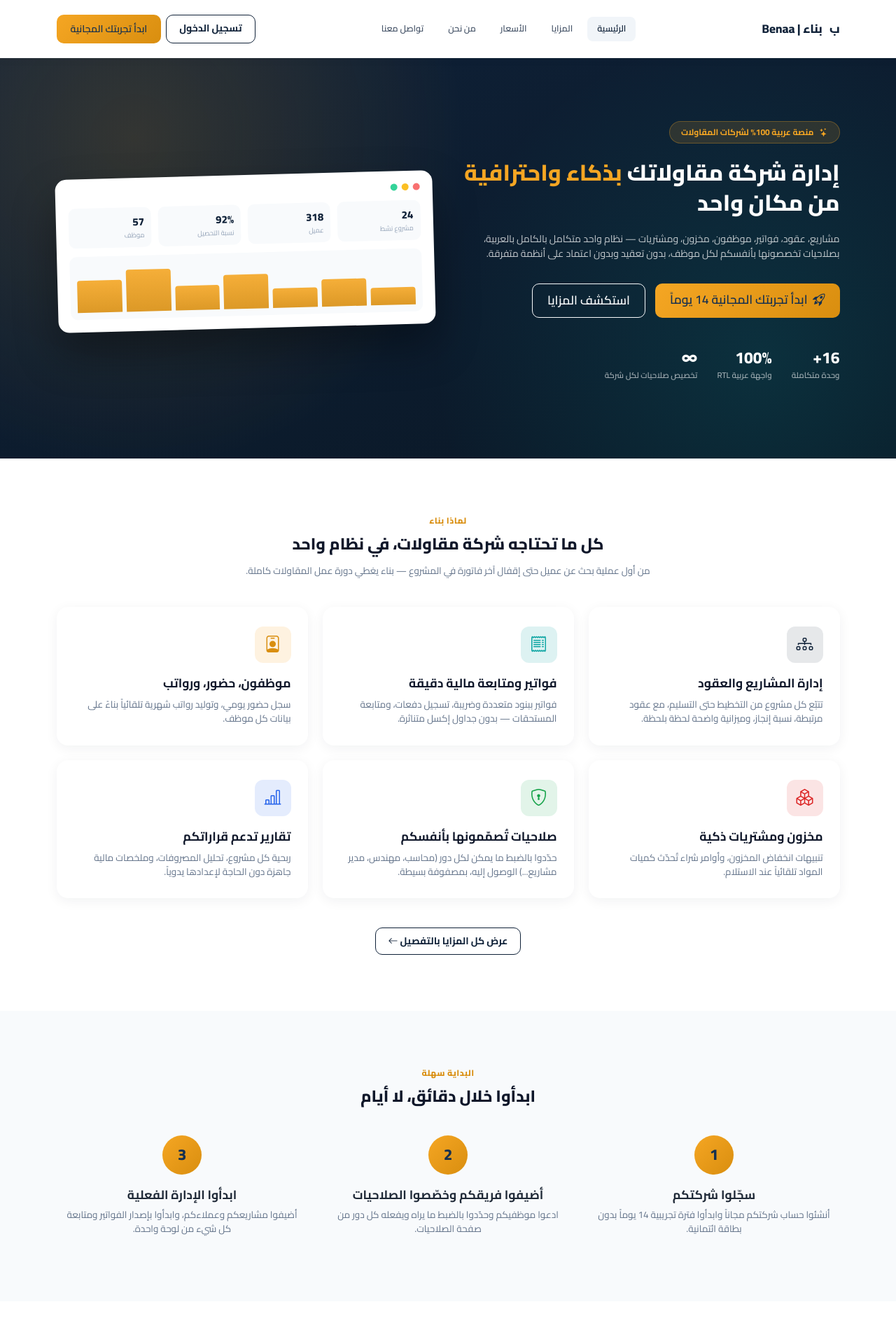
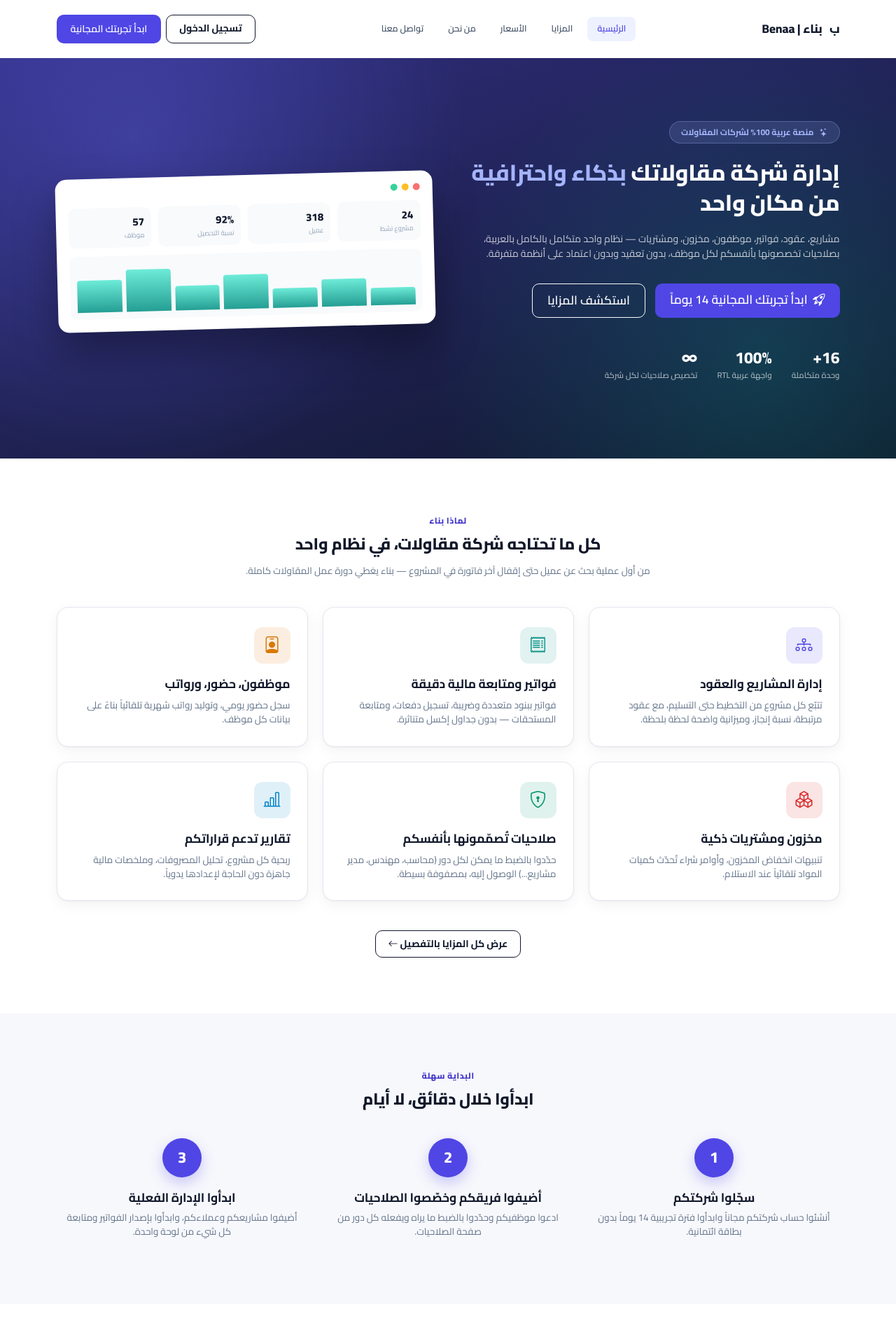
Before and after one commit to anghulam/benaa, a PHP site: page / in a window 1280 px wide. Shown: the top 1920 px of the page at 70% size. Run offline with PHP 8.4, Linux system fonts and the light colour scheme; data that the repository does not hold is empty.

Commit message:
إعادة تصميم كاملة للنظام والموقع التسويقي بهوية بصرية احترافية جديدة
استبدال الهوية القديمة (كحلي داكن + ذهبي) بهوية نيلي عصري (indigo/teal)
في assets/css/style.css وassets/css/site.css بالكامل من الصفر: أزرار مسطحة،
بطاقات بحدود بدل الظلال الثقيلة، شريط جانبي داكن موحد، وتناسق ألوان أوضح.

كما تم تنظيف كل الألوان القديمة المتبقية التي لم تكن تتبع نظام المتغيرات
الجديد (text-warning الافتراضي من Bootstrap، وألوان hex ثابتة قديمة) في
صفحات تسجيل الدخول والتسجيل ومعالج التثبيت ولوحة التقارير وباقات الاشتراك،
لضمان اتساق الهوية البصرية في كل الصفحات دون استثناء.

Co-Authored-By: Claude Sonnet 5 <noreply@anthropic.com>
Claude-Session: https://claude.ai/code/session_018Xq7vLMYs8VJNUwcS9s9uq

```diff
--- a/assets/css/site.css
+++ b/assets/css/site.css
@@ -10,7 +11,7 @@
 /* ---------------------------- شريط التنقل ---------------------------- */
 .site-navbar {
   background: #fff;
-  box-shadow: 0 2px 12px rgba(15, 33, 56, 0.06);
+  box-shadow: 0 1px 0 rgba(15, 23, 42, 0.06);
   position: sticky;
   top: 0;
   z-index: 1030;
@@ -88,7 +89,7 @@
   gap: 10px;
   font-weight: 800;
   font-size: 17px;
-  color: var(--bn-navy);
+  color: var(--bn-ink);
 }
 
 .site-nav-link {
@@ -100,13 +101,13 @@
 
 .site-nav-link:hover,
 .site-nav-link.active {
-  color: var(--bn-navy) !important;
-  background: #f1f5f9;
+  color: var(--bn-primary) !important;
+  background: var(--bn-primary-light);
 }
 
 .btn-outline-navy {
-  border: 1.5px solid var(--bn-navy);
-  color: var(--bn-navy);
+  border: 1.5px solid var(--bn-ink);
+  color: var(--bn-ink);
   font-weight: 700;
   border-radius: 10px;
   padding: 8px 18px;
@@ -114,13 +115,13 @@
 }
 
 .btn-outline-navy:hover {
-  background: var(--bn-navy);
+  background: var(--bn-ink);
   color: #fff;
 }
 
 /* ---------------------------- القسم الرئيسي (Hero) ---------------------------- */
 .site-hero {
-  background: linear-gradient(160deg, var(--bn-navy) 0%, var(--bn-navy-dark) 100%);
+  background: linear-gradient(160deg, var(--bn-primary-darker) 0%, var(--bn-navy-dark) 100%);
   position: relative;
   overflow: hidden;
   padding: 90px 0 110px;
@@ -130,8 +131,8 @@
   content: "";
   position: absolute;
   inset: 0;
-  background-image: radial-gradient(circle at 15% 20%, rgba(245,166,35,0.16) 0%, transparent 40%),
-                     radial-gradient(circle at 85% 75%, rgba(14,165,163,0.16) 0%, transparent 40%);
+  background-image: radial-gradient(circle at 15% 20%, rgba(99,102,241,0.35) 0%, transparent 40%),
+                     radial-gradient(circle at 85% 75%, rgba(13,148,136,0.28) 0%, transparent 40%);
 }
 
 .site-hero .container { position: relative; z-index: 1; }
@@ -140,9 +141,9 @@
   display: inline-flex;
   align-items: center;
   gap: 8px;
-  background: rgba(245,166,35,0.14);
-  color: var(--bn-amber);
-  border: 1px solid rgba(245,166,35,0.3);
+  background: rgba(165,180,252,0.14);
+  color: var(--bn-primary-tint);
+  border: 1px solid rgba(165,180,252,0.3);
   border-radius: 999px;
   padding: 6px 16px;
   font-size: 12px;
@@ -158,7 +159,7 @@
   margin-bottom: 20px;
 }
 
-.site-hero h1 span { color: var(--bn-amber); }
+.site-hero h1 span { color: var(--bn-primary-tint); }
 
 .site-hero p.lead {
   color: rgba(255,255,255,0.75);
@@ -220,7 +221,7 @@
   padding: 10px;
 }
 
-.hero-mockup-stat .n { font-weight: 800; font-size: 15px; color: var(--bn-navy); }
+.hero-mockup-stat .n { font-weight: 800; font-size: 15px; color: var(--bn-ink); }
 .hero-mockup-stat .l { font-size: 9.5px; color: #94a3b8; }
 
 .hero-mockup-chart {
@@ -235,17 +236,17 @@
 
 .hero-mockup-chart .bar {
   flex: 1;
-  background: linear-gradient(180deg, var(--bn-amber), var(--bn-amber-dark));
+  background: linear-gradient(180deg, var(--bn-accent-tint), var(--bn-accent));
   border-radius: 4px 4px 0 0;
   opacity: 0.9;
 }
 
 /* ---------------------------- أقسام عامة ---------------------------- */
 .site-section { padding: 80px 0; }
-.site-section.bg-light-alt { background: #f8fafc; }
+.site-section.bg-light-alt { background: var(--bn-bg); }
 
 .section-eyebrow {
-  color: var(--bn-amber-dark);
+  color: var(--bn-primary-dark);
   font-weight: 800;
   font-size: 12px;
   letter-spacing: .04em;
@@ -273,16 +274,18 @@
 /* ---------------------------- بطاقات المزايا ---------------------------- */
 .feature-card {
   background: #fff;
+  border: 1px solid var(--bn-border);
   border-radius: 16px;
   padding: 28px 24px;
   box-shadow: var(--bn-shadow);
   height: 100%;
-  transition: transform .2s ease, box-shadow .2s ease;
+  transition: transform .2s ease, box-shadow .2s ease, border-color .2s ease;
 }
 
 .feature-card:hover {
   transform: translateY(-4px);
   box-shadow: var(--bn-shadow-lg);
+  border-color: var(--bn-primary-light);
 }
 
 .feature-icon {
@@ -310,18 +313,19 @@
   width: 56px;
   height: 56px;
   border-radius: 50%;
-  background: linear-gradient(135deg, var(--bn-amber), var(--bn-amber-dark));
-  color: #16304f;
+  background: var(--bn-primary);
+  color: #fff;
   font-weight: 800;
   font-size: 22px;
   display: flex;
   align-items: center;
   justify-content: center;
   margin: 0 auto 18px;
+  box-shadow: 0 8px 20px rgba(79, 70, 229, 0.28);
 }
 
 .step-item h5 { font-weight: 700; margin-bottom: 8px; }
-.step-item p { color: #64748b; font-size: 13.5px; }
+.step-item p { color: var(--bn-muted); font-size: 13.5px; }
 
 /* ---------------------------- بطاقات الأسعار ---------------------------- */
 .pricing-card {
--- a/assets/css/style.css
+++ b/assets/css/style.css
@@ -1,19 +1,47 @@
 /* =====================================================================
    نظام بناء - Benaa Construction Management SaaS
-   تصميم احترافي عصري - Bootstrap 5 RTL
+   هوية بصرية جديدة: نيلي احترافي عصري (Indigo Professional)
+   Bootstrap 5 RTL
    ===================================================================== */
 
 :root {
-  --bn-navy: #0f2138;
-  --bn-navy-dark: #0a1826;
-  --bn-navy-light: #16304f;
-  --bn-amber: #f5a623;
-  --bn-amber-dark: #d98e0f;
-  --bn-teal: #0ea5a3;
-  --bn-bg: #f4f6f9;
-  --bn-card-radius: 14px;
-  --bn-shadow: 0 4px 18px rgba(15, 33, 56, 0.06);
-  --bn-shadow-lg: 0 10px 30px rgba(15, 33, 56, 0.12);
+  /* الهوية الأساسية */
+  --bn-primary: #4f46e5;
+  --bn-primary-dark: #4338ca;
+  --bn-primary-darker: #312e81;
+  --bn-primary-light: #eef2ff;
+  --bn-primary-tint: #a5b4fc;
+  --bn-accent: #0d9488;
+  --bn-accent-tint: #5eead4;
+
+  /* أسماء متوافقة مع الكود القديم (تُستخدم عبر الملف وملف الموقع
+     التسويقي) - أُعيد ربطها بالهوية الجديدة بدل حذفها لتفادي إعادة
+     كتابة كل استدعاء على حدة */
+  --bn-navy: var(--bn-primary);
+  --bn-navy-dark: #0f172a;
+  --bn-navy-light: #6366f1;
+  --bn-amber: var(--bn-primary);
+  --bn-amber-dark: var(--bn-primary-dark);
+  --bn-teal: var(--bn-accent);
+
+  /* محايدات */
+  --bn-ink: #0f172a;
+  --bn-ink-soft: #334155;
+  --bn-muted: #64748b;
+  --bn-border: #e5e7f0;
+  --bn-bg: #f7f8fc;
+  --bn-surface: #ffffff;
+
+  /* دلالية */
+  --bn-success: #059669;
+  --bn-warning: #d97706;
+  --bn-danger: #dc2626;
+  --bn-info: #0284c7;
+
+  --bn-card-radius: 12px;
+  --bn-radius-lg: 16px;
+  --bn-shadow: 0 1px 2px rgba(15, 23, 42, 0.04), 0 6px 20px rgba(15, 23, 42, 0.05);
+  --bn-shadow-lg: 0 16px 40px rgba(15, 23, 42, 0.12);
 }
 
 * { box-sizing: border-box; }
@@ -34,18 +59,21 @@ html {
 body {
   font-family: 'Cairo', 'Tajawal', -apple-system, BlinkMacSystemFont, sans-serif;
   background: var(--bn-bg);
-  color: #1f2937;
+  color: var(--bn-ink-soft);
   font-size: 12.5px;
+  -webkit-font-smoothing: antialiased;
 }
 
 a { text-decoration: none; }
+
+h1, h2, h3, h4, h5, h6 { color: var(--bn-ink); letter-spacing: -0.01em; }
 
 /* ---------------------------- شاشات الدخول ---------------------------- */
 .auth-page {
   min-height: 100vh;
   display: flex;
   align-items: stretch;
-  background: linear-gradient(135deg, var(--bn-navy) 0%, var(--bn-navy-dark) 100%);
+  background: linear-gradient(160deg, var(--bn-primary-darker) 0%, var(--bn-navy-dark) 100%);
 }
 
 .auth-brand-panel {
@@ -113,14 +143,24 @@ a { text-decoration: none; }
 }
 
 .btn-brand {
-  background: linear-gradient(135deg, var(--bn-amber), var(--bn-amber-dark));
+  background: var(--bn-primary);
   border: none;
-  color: #16304f;
+  color: #fff;
 }
 
-.btn-brand:hover {
-  background: linear-gradient(135deg, var(--bn-amber-dark), var(--bn-amber));
-  color: #16304f;
+.btn-brand:hover, .btn-brand:focus {
+  background: var(--bn-primary-dark);
+  color: #fff;
+}
+
+.btn-outline-secondary {
+  border-color: var(--bn-border);
+  color: var(--bn-ink-soft);
+}
+
+.btn-outline-secondary:hover {
+  background: var(--bn-ink);
+  border-color: var(--bn-ink);
 }
 
 /* ---------------------------- تخطيط لوحة التحكم ---------------------------- */
@@ -297,27 +339,28 @@ a { text-decoration: none; }
 .stat-value {
   font-size: 19px;
   font-weight: 800;
-  color: #0f172a;
+  color: var(--bn-ink);
   line-height: 1.2;
 }
 
 .stat-label {
-  color: #64748b;
+  color: var(--bn-muted);
   font-size: 11px;
   font-weight: 600;
 }
 
-.bg-soft-amber { background: rgba(245,166,35,0.14); color: var(--bn-amber-dark); }
-.bg-soft-teal { background: rgba(14,165,163,0.14); color: var(--bn-teal); }
-.bg-soft-navy { background: rgba(15,33,56,0.1); color: var(--bn-navy); }
-.bg-soft-red { background: rgba(220,38,38,0.12); color: #dc2626; }
-.bg-soft-green { background: rgba(22,163,74,0.12); color: #16a34a; }
-.bg-soft-blue { background: rgba(37,99,235,0.12); color: #2563eb; }
+.bg-soft-amber { background: rgba(217,119,6,0.12); color: var(--bn-warning); }
+.bg-soft-teal { background: rgba(13,148,136,0.12); color: var(--bn-accent); }
+.bg-soft-navy { background: rgba(79,70,229,0.12); color: var(--bn-primary); }
+.bg-soft-red { background: rgba(220,38,38,0.12); color: var(--bn-danger); }
+.bg-soft-green { background: rgba(5,150,105,0.12); color: var(--bn-success); }
+.bg-soft-blue { background: rgba(2,132,199,0.12); color: var(--bn-info); }
 
 .card-header {
-  background: #fff;
-  border-bottom: 1px solid #eef1f5;
+  background: var(--bn-surface);
+  border-bottom: 1px solid var(--bn-border);
   font-weight: 700;
+  color: var(--bn-ink);
   padding: 16px 20px;
   border-radius: var(--bn-card-radius) var(--bn-card-radius) 0 0 !important;
 }
--- a/install/index.php
+++ b/install/index.php
@@ -225,7 +225,7 @@ $pageTitle = $pageTitle ?? 'تثبيت النظام';
                                 <div class="text-center flex-fill">
                                     <div class="mx-auto d-flex align-items-center justify-content-center rounded-circle mb-1"
                                          style="width:32px;height:32px;font-weight:700;font-size:13px;
-                                         background: <?= $state === 'pending' ? '#e2e8f0' : ($state === 'active' ? '#f5a623' : '#16a34a') ?>;
+                                         background: <?= $state === 'pending' ? '#e2e8f0' : ($state === 'active' ? '#4f46e5' : '#16a34a') ?>;
                                          color: <?= $state === 'pending' ? '#64748b' : '#fff' ?>;">
                                         <?= $state === 'done' ? '<i class="bi bi-check-lg"></i>' : $n ?>
                                     </div>
--- a/modules/auth/register.php
+++ b/modules/auth/register.php
@@ -56,9 +56,9 @@ if ($_SERVER['REQUEST_METHOD'] === 'POST') {
                     14 يوماً مجاناً بدون بطاقة ائتمانية، لإدارة مشاريعك ومحاسبة شركتك بكل احترافية.
                 </p>
                 <ul class="list-unstyled text-white-50">
-                    <li class="mb-2"><i class="bi bi-shield-check text-warning me-2"></i> بياناتك معزولة وآمنة بالكامل</li>
-                    <li class="mb-2"><i class="bi bi-lightning-charge text-warning me-2"></i> إعداد فوري خلال دقيقة</li>
-                    <li class="mb-2"><i class="bi bi-headset text-warning me-2"></i> دعم فني متواصل</li>
+                    <li class="mb-2"><i class="bi bi-shield-check me-2" style="color: var(--bn-accent-tint);"></i> بياناتك معزولة وآمنة بالكامل</li>
+                    <li class="mb-2"><i class="bi bi-lightning-charge me-2" style="color: var(--bn-accent-tint);"></i> إعداد فوري خلال دقيقة</li>
+                    <li class="mb-2"><i class="bi bi-headset me-2" style="color: var(--bn-accent-tint);"></i> دعم فني متواصل</li>
                 </ul>
             </div>
         </div>
--- a/modules/dashboard/index.php
+++ b/modules/dashboard/index.php
@@ -224,7 +224,7 @@ new Chart(document.getElementById("financeChart"), {
         labels: ' . json_encode($chartLabels, JSON_UNESCAPED_UNICODE) . ',
         datasets: [
             { label: "التحصيلات", data: ' . json_encode($chartRevenue) . ', borderColor: "#0ea5a3", backgroundColor: "rgba(14,165,163,0.12)", tension: 0.35, fill: true },
-            { label: "المصروفات", data: ' . json_encode($chartExpenses) . ', borderColor: "#f5a623", backgroundColor: "rgba(245,166,35,0.12)", tension: 0.35, fill: true }
+            { label: "المصروفات", data: ' . json_encode($chartExpenses) . ', borderColor: "#d97706", backgroundColor: "rgba(217,119,6,0.12)", tension: 0.35, fill: true }
         ]
     },
     options: {
--- a/modules/reports/index.php
+++ b/modules/reports/index.php
@@ -119,7 +119,7 @@ new Chart(document.getElementById("expenseChart"), {
     type: "bar",
     data: {
         labels: ' . json_encode($categoryLabels, JSON_UNESCAPED_UNICODE) . ',
-        datasets: [{ label: "المصروفات", data: ' . json_encode($categoryTotals) . ', backgroundColor: "#f5a623", borderRadius: 6 }]
+        datasets: [{ label: "المصروفات", data: ' . json_encode($categoryTotals) . ', backgroundColor: "#d97706", borderRadius: 6 }]
     },
     options: {
         responsive: true,
--- a/superadmin/plans.php
+++ b/superadmin/plans.php
@@ -24,7 +24,7 @@ require __DIR__ . '/../includes/header.php';
                         <span class="badge bg-<?= $p['is_active'] ? 'success' : 'secondary' ?>"><?= $p['is_active'] ? 'مفعّلة' : 'معطّلة' ?></span>
                     </div>
                     <div class="mb-3">
-                        <span class="fs-3 fw-bold text-warning"><?= formatMoney((float) $p['price']) ?></span>
+                        <span class="fs-3 fw-bold" style="color: var(--bn-primary);"><?= formatMoney((float) $p['price']) ?></span>
                         <span class="text-muted small">/ <?= (int) $p['duration_days'] ?> يوم</span>
                     </div>
                     <ul class="list-unstyled small text-muted flex-grow-1">
```
Also changed, not shown: other parts of assets/css/site.css (+28 -27 lines), other parts of assets/css/style.css (+39 -36 lines), modules/auth/login.php (+5 -5 lines).
